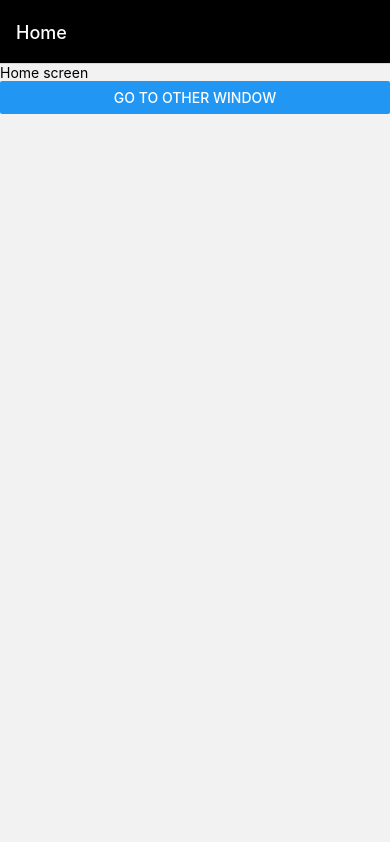
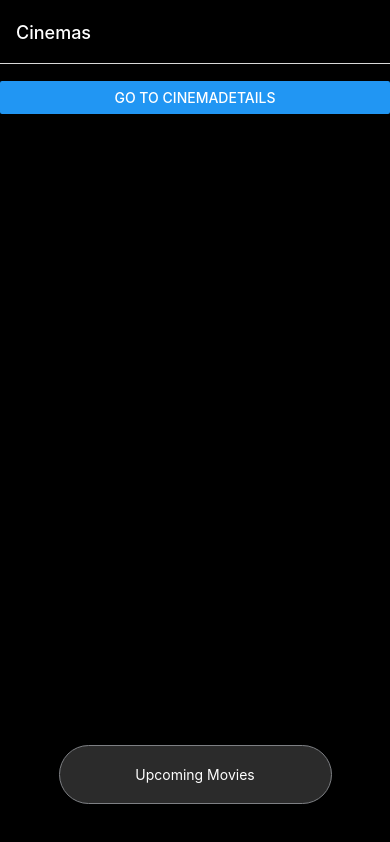
Before and after one commit to Dahks/Dr.-Cinema, a React Native app in the folder DrCinema/: screen /Cinemas in a window 390 px wide. Built offline with nearby package versions, Linux system fonts and the light colour scheme.

Commit message:
Creating navigation structure

```diff
--- /dev/null
+++ b/DrCinema/src/components/UpcomingDetails.tsx
@@ -0,0 +1 @@
+/* Modal to view details of an upcoming movie. */
--- a/DrCinema/src/routes/index.tsx
+++ b/DrCinema/src/routes/index.tsx
@@ -5,55 +5,78 @@ import {
   type StackNavigationProp,
 } from "@react-navigation/stack";
 
-import Home from "../views/Home";
-import OtherWindow from "../views/otherWindow";
+import Cinemas from "../views/Cinemas";
+import CinemaDetails from "../views/CinemaDetails";
+import MovieDetails from "../views/MovieDetails";
+import Upcoming from "../views/Upcoming";
+
 import { darkest, white } from "../styles/colors";
 
 // eslint-disable-next-line
 type RootStackParamList = {
-  Home: undefined,
-  OtherWindow: undefined, // Add parameters here if any
+  Cinemas: undefined,
+  CinemaDetails: undefined,
+  MovieDetails: undefined,
+  Upcoming: undefined,
 };
 
-type HomeScreenNavigationProp = StackNavigationProp<RootStackParamList, "Home">;
-type HomeScreenRouteProp = RouteProp<RootStackParamList, "Home">;
+type CinemasNavigationProp = StackNavigationProp<RootStackParamList, "Cinemas">;
+type CinemasRouteProp = RouteProp<RootStackParamList, "Cinemas">;
 
 // eslint-disable-next-line
-export type HomeProps = {
-  navigation: HomeScreenNavigationProp,
-  route: HomeScreenRouteProp,
+export type CinemasProps = {
+  navigation: CinemasNavigationProp,
+  route: CinemasRouteProp,
 };
 
-type OtherWindowNavigationProp = StackNavigationProp<
+type CinemaDetailsNavigationProp = StackNavigationProp<
   RootStackParamList,
-  "OtherWindow"
+  "CinemaDetails"
 >;
+type CinemaDetailsRouteProp = RouteProp<RootStackParamList, "CinemaDetails">;
+// eslint-disable-next-line
+export type CinemaDetailsProps = {
+  navigation: CinemaDetailsNavigationProp,
+  route: CinemaDetailsRouteProp,
+};
 
-type OtherWindowRouteProp = RouteProp<RootStackParamList, "OtherWindow">;
+type MovieDetailsNavigationProp = StackNavigationProp<RootStackParamList, "MovieDetails">;
+type MovieDetailsRouteProp = RouteProp<RootStackParamList, "MovieDetails">;
 
 // eslint-disable-next-line
-export type OtherWindowProps = {
-  navigation: OtherWindowNavigationProp,
-  route: OtherWindowRouteProp,
+export type MovieDetailsProps = {
+  navigation: MovieDetailsNavigationProp,
+  route: MovieDetailsRouteProp,
+};
+
+type UpcomingNavigationProp = StackNavigationProp<RootStackParamList, "Upcoming">;
+type UpcomingRouteProp = RouteProp<RootStackParamList, "Upcoming">;
+
+// eslint-disable-next-line
+export type UpcomingProps = {
+  navigation: UpcomingNavigationProp,
+  route: UpcomingRouteProp,
 };
 
 const Stack = createStackNavigator();
 
 const Routes = (): JSX.Element => (
   <NavigationContainer>
-    <Stack.Navigator initialRouteName="Home">
+    <Stack.Navigator initialRouteName="Cinemas">
       <Stack.Screen
-        name="Home"
-        component={Home}
+        name="Cinemas"
+        component={Cinemas}
         options={{
-          title: "Home",
+          title: "Cinemas",
           headerStyle: {
             backgroundColor: darkest,
           },
           headerTintColor: white,
         }}
       />
-      <Stack.Screen name="OtherWindow" component={OtherWindow} />
+      <Stack.Screen name="CinemaDetails" component={CinemaDetails} />
+      <Stack.Screen name="MovieDetails" component={MovieDetails} />
+      <Stack.Screen name="Upcoming" component={Upcoming} />
     </Stack.Navigator>
   </NavigationContainer>
 );
--- /dev/null
+++ b/DrCinema/src/views/CinemaDetails/index.tsx
@@ -0,0 +1,26 @@
+import { Button, View } from "react-native";
+import React from "react";
+import Txt from "../../components/Txt";
+import { type CinemaDetailsProps } from "../../routes";
+
+const CinemaDetails = ({ navigation, route }: CinemaDetailsProps) => {
+  return (
+    <View>
+      <Txt>Cinema Details</Txt>
+      <Button
+        title="Go to Movie Details"
+        onPress={() => {
+          navigation.navigate("MovieDetails");
+        }}
+      />
+      <Button
+        title="Go back to Home"
+        onPress={() => {
+          navigation.goBack();
+        }}
+      />
+    </View>
+  );
+};
+
+export default CinemaDetails;
--- /dev/null
+++ b/DrCinema/src/views/Cinemas/index.tsx
@@ -0,0 +1,31 @@
+import { Button, View, Text, TouchableHighlight } from "react-native";
+import React from "react";
+import Txt from "../../components/Txt";
+import { type CinemasProps } from "../../routes";
+import { white } from "../../styles/colors";
+
+const Cinemas = ({ navigation, route }: CinemasProps) => {
+  return (
+    <View style={{backgroundColor: "#000", display: "flex", flex: 1}}>
+      <View>
+        <Txt>... Cinemas ...</Txt>
+        <Button
+          title="Go to CinemaDetails"
+          onPress={() => {
+            navigation.navigate("CinemaDetails");
+          }}
+        />
+      </View>
+      <TouchableHighlight
+        onPress={() => {
+          navigation.navigate("Upcoming");
+        }}
+        style={{ backgroundColor: "#2B2B2B", alignItems: "center", padding: 20, borderRadius: 30, width: "70%", alignSelf: "center", position: "absolute", bottom: 40, borderWidth: 1, borderColor:"#7E8084"}}
+      >
+        <Text style={{color: white}}>Upcoming Movies</Text>
+      </TouchableHighlight>
+    </View>
+  );
+};
+
+export default Cinemas;
--- a/DrCinema/src/views/Home/index.tsx
+++ /dev/null
@@ -1,20 +0,0 @@
-import { Button, View } from "react-native";
-import React from "react";
-import Txt from "../../components/Txt";
-import { type HomeProps } from "../../routes";
-
-const Home = ({ navigation, route }: HomeProps) => {
-  return (
-    <View>
-      <Txt>Home screen</Txt>
-      <Button
-        title="Go to Other Window"
-        onPress={() => {
-          navigation.navigate("OtherWindow");
-        }}
-      />
-    </View>
-  );
-};
-
-export default Home;
--- a/DrCinema/src/views/otherWindow/index.tsx
+++ b/DrCinema/src/views/MovieDetails/index.tsx
@@ -1,14 +1,14 @@
 import { Button, View } from "react-native";
 import React from "react";
 import Txt from "../../components/Txt";
-import { type OtherWindowProps } from "../../routes";
+import { type MovieDetailsProps } from "../../routes";
 
-const OtherWindow = ({ navigation, route }: OtherWindowProps) => {
+const MovieDetails = ({ navigation, route }: MovieDetailsProps) => {
   return (
     <View>
-      <Txt>Other window</Txt>
+      <Txt> Movie Details </Txt>
       <Button
-        title="Go back to Home"
+        title="Go to Cinema details"
         onPress={() => {
           navigation.goBack();
         }}
@@ -17,4 +17,4 @@ const OtherWindow = ({ navigation, route }: OtherWindowProps) => {
   );
 };
 
-export default OtherWindow;
+export default MovieDetails;
--- /dev/null
+++ b/DrCinema/src/views/Upcoming/index.tsx
@@ -0,0 +1,20 @@
+import { Button, View } from "react-native";
+import React from "react";
+import Txt from "../../components/Txt";
+import { type UpcomingProps } from "../../routes";
+
+const Upcoming = ({ navigation, route }: UpcomingProps) => {
+  return (
+    <View>
+      <Txt>... Upcoming movies ...</Txt>
+      <Button
+        title="Back to Cinemas"
+        onPress={() => {
+          navigation.goBack();
+        }}
+      />
+    </View>
+  );
+};
+
+export default Upcoming;
```
